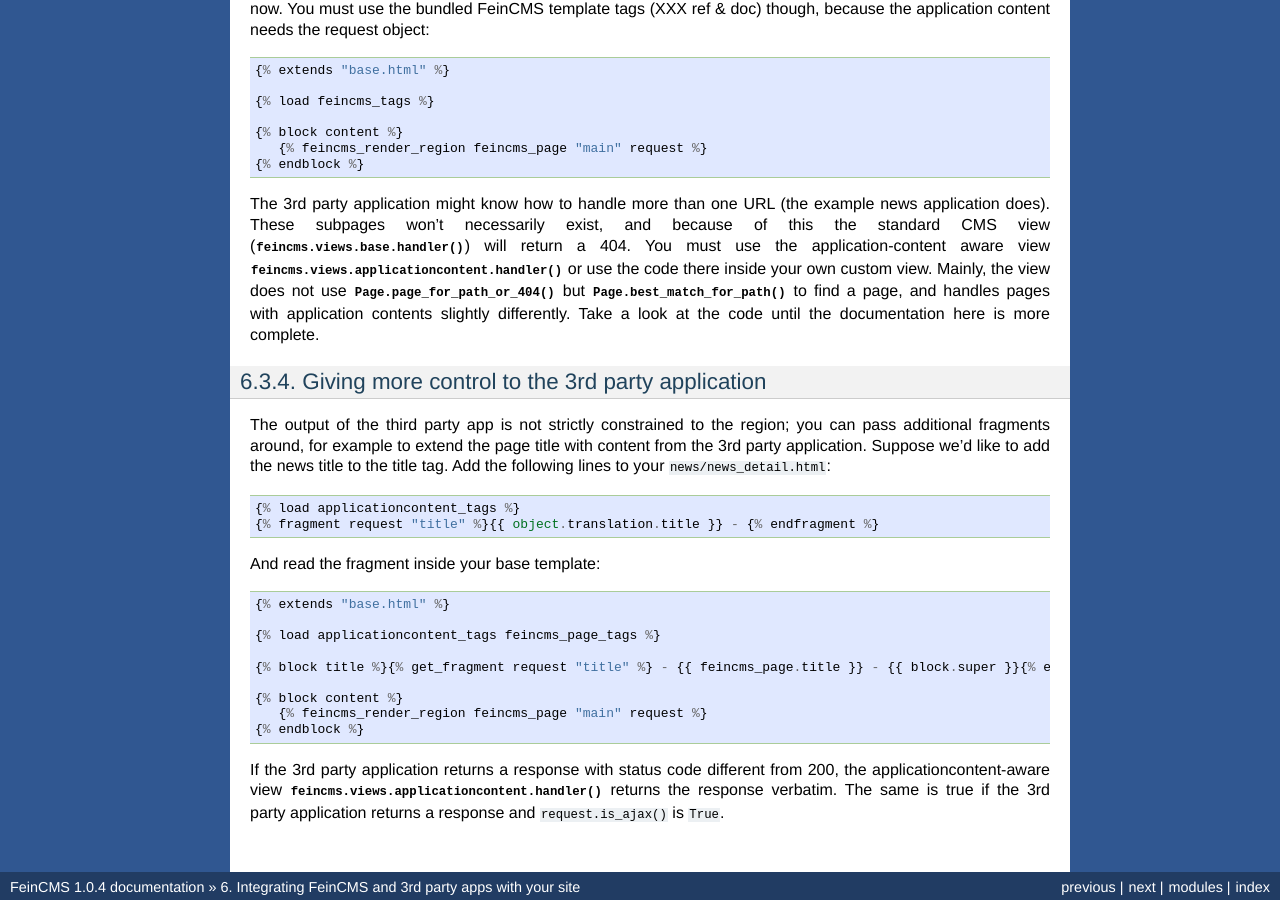
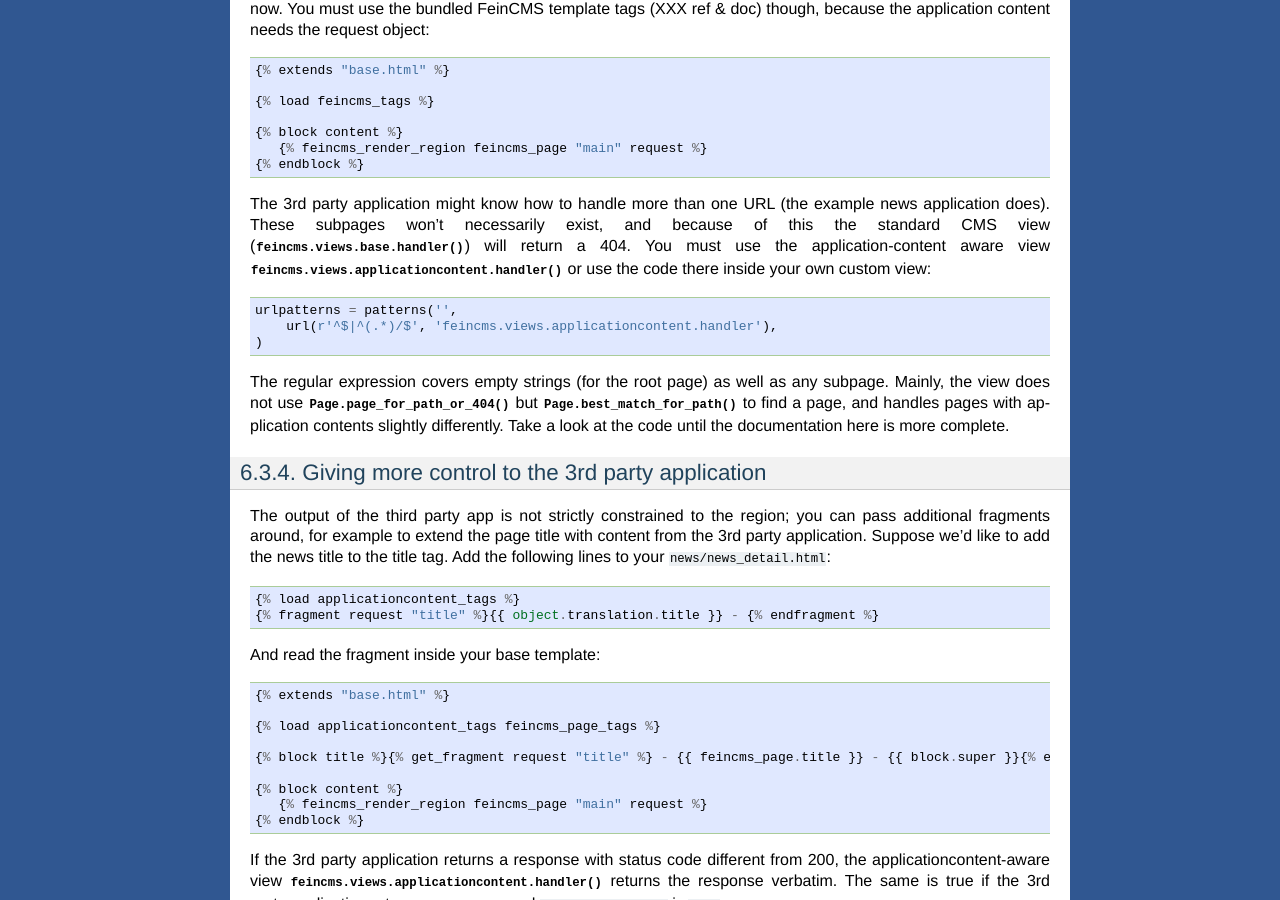
Before and after one commit to feincms/feincms, a Sphinx documentation site: the page built from docs/integration.txt, in a window 1280 px wide and 900 px high, scrolled down 2743 px. Built offline with Sphinx 7.4.7, drawn with Linux system fonts in a browser that asks for light colours.

Commit message:
Add example URLconf entry for sites using ApplicationContent to the docs

```diff
--- a/docs/integration.txt
+++ b/docs/integration.txt
@@ -200,7 +200,14 @@
 news application does). These subpages won't necessarily exist, and because of this
 the standard CMS view (:func:`feincms.views.base.handler`) will return a 404. You
 must use the application-content aware view :func:`feincms.views.applicationcontent.handler`
-or use the code there inside your own custom view. Mainly, the view does not use
+or use the code there inside your own custom view::
+
+    urlpatterns = patterns('',
+        url(r'^$|^(.*)/$', 'feincms.views.applicationcontent.handler'),
+    )
+
+The regular expression covers empty strings (for the root page) as well as any subpage.
+Mainly, the view does not use
 :meth:`Page.page_for_path_or_404` but :meth:`Page.best_match_for_path` to find
 a page, and handles pages with application contents slightly differently. Take a look
 at the code until the documentation here is more complete.
```
